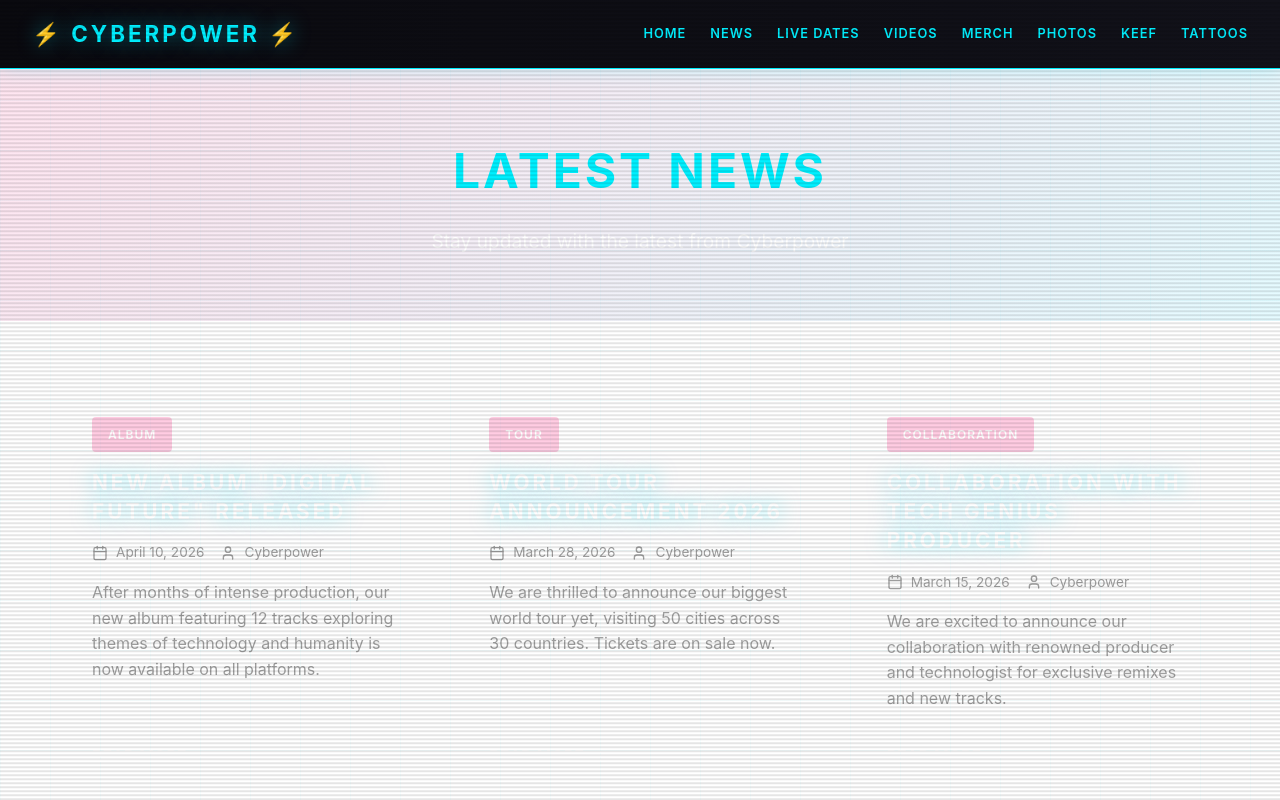
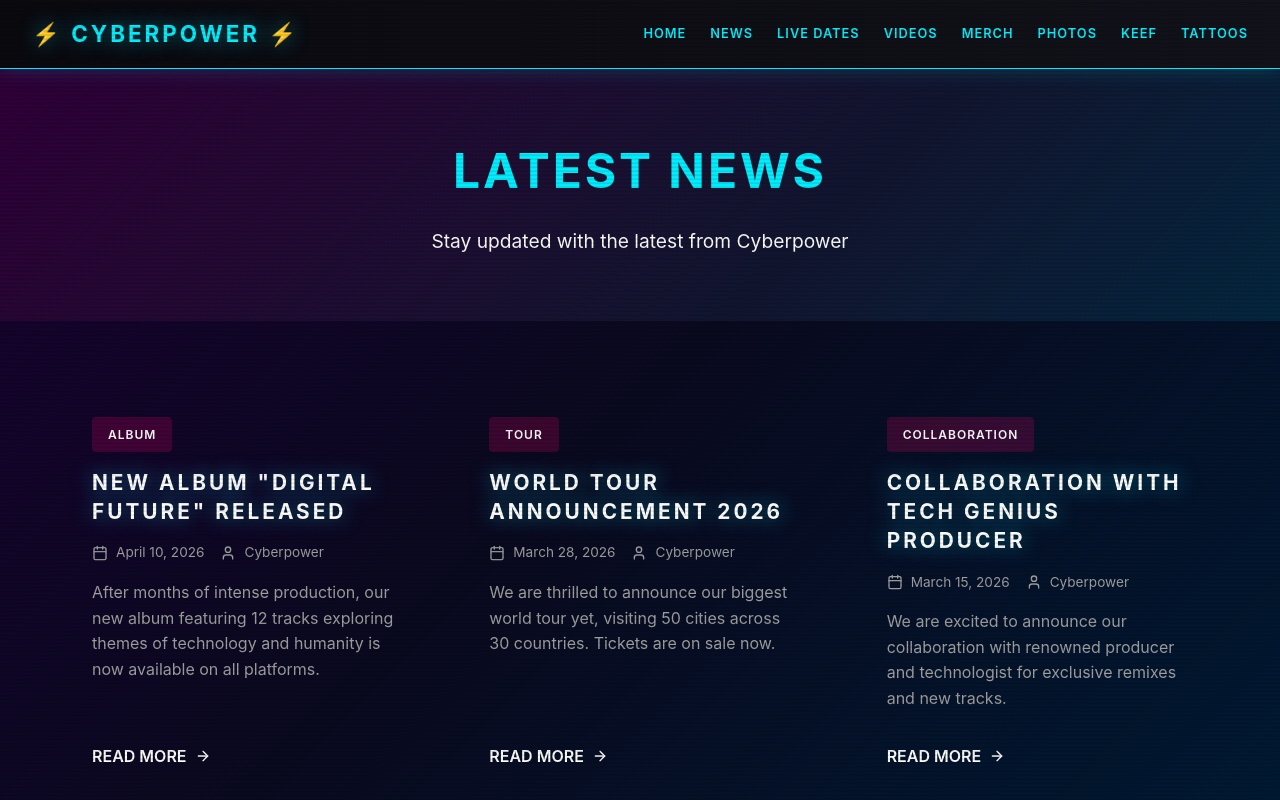
Before and after one commit to skrabal24/Website, a React (Vite) app: page /news in a window 1280 px wide. Built offline with nearby package versions, Linux system fonts and the light colour scheme.

Commit message:
Add waveform player and .gitignore
- Integrated @arraypress/waveform-player component
- Added 3 featured tracks with interactive waveform display
- Configured neon cyan colors (#00f0ff) for cyberpunk aesthetic
- Added .gitignore to exclude node_modules and build artifacts

```diff
--- a/src/index.css
+++ b/src/index.css
@@ -35,11 +35,7 @@ html, body, #root {
 }
 
 body {
-  background: linear-gradient(135deg, var(--bg-primary) 0%, var(--bg-secondary) 100%);
-  background-image:
-    linear-gradient(rgba(0, 240, 255, 0.03) 1px, transparent 1px),
-    linear-gradient(90deg, rgba(0, 240, 255, 0.03) 1px, transparent 1px);
-  background-size: 50px 50px;
+  background: linear-gradient(135deg, #1a0033 0%, #0a0a1f 50%, #001a33 100%);
   color: var(--text-primary);
   font-family: 'Inter', 'Roboto', sans-serif;
   line-height: 1.6;
```
Also changed, not shown: 1 other file (tests, documents, lock files or other folders).
